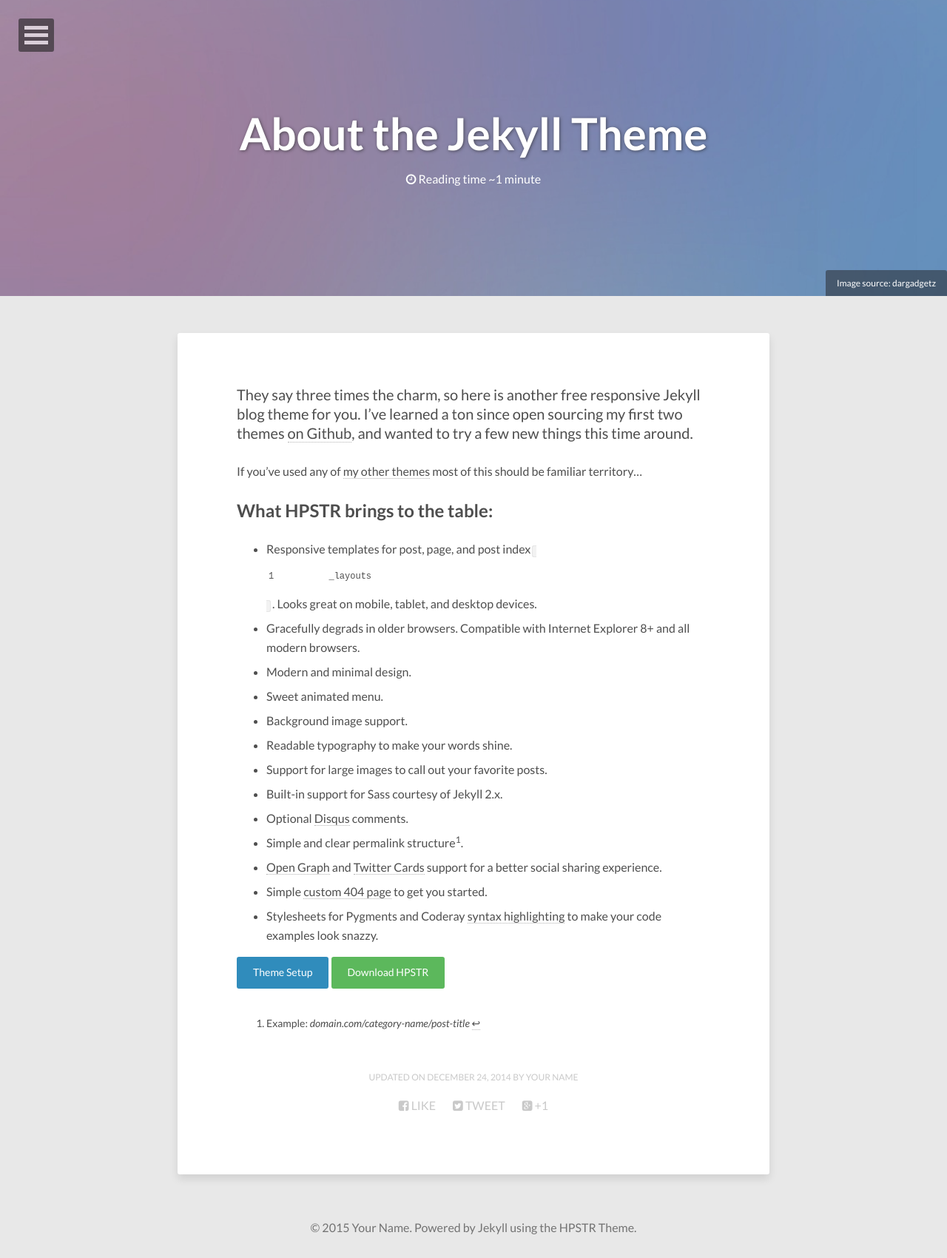
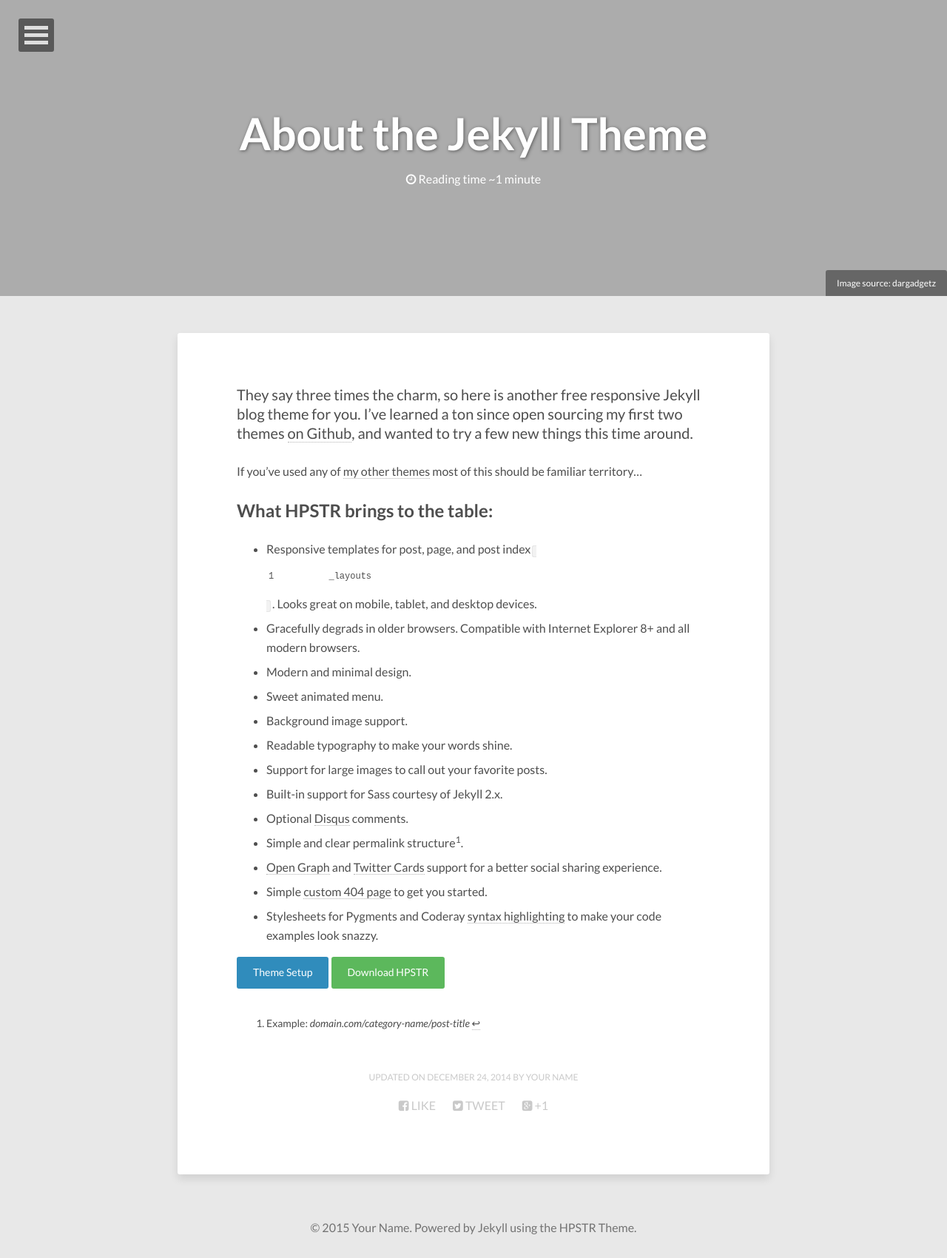
Before and after one commit to cgswords/cgswords.github.io, a Jekyll site: the page built from about/index.md, in a window 1280 px wide. Shown: the whole page at 74% size. Built offline with Jekyll 4.4.1, drawn with Linux system fonts in a browser that asks for light colours; nearby versions of some CDN libraries.

Commit message:
More hope

```diff
--- a/_layouts/page.html
+++ b/_layouts/page.html
@@ -16,7 +16,7 @@
 <div class="entry-header">
   {% if page.image.credit %}<div class="image-credit">Image source: <a href="{{ page.image.creditlink }}">{{ page.image.credit }}</a></div><!-- /.image-credit -->{% endif %}
   <div class="entry-image">
-    <img src="{{ site.url }}/images/{{ page.image.feature }}" alt="{{ page.title }}">
+    <img src="{{ site.url }}/assets/images/{{ page.image.feature }}" alt="{{ page.title }}">
   </div><!-- /.entry-image -->
 </div><!-- /.entry-header -->
 {% endif %}
```
